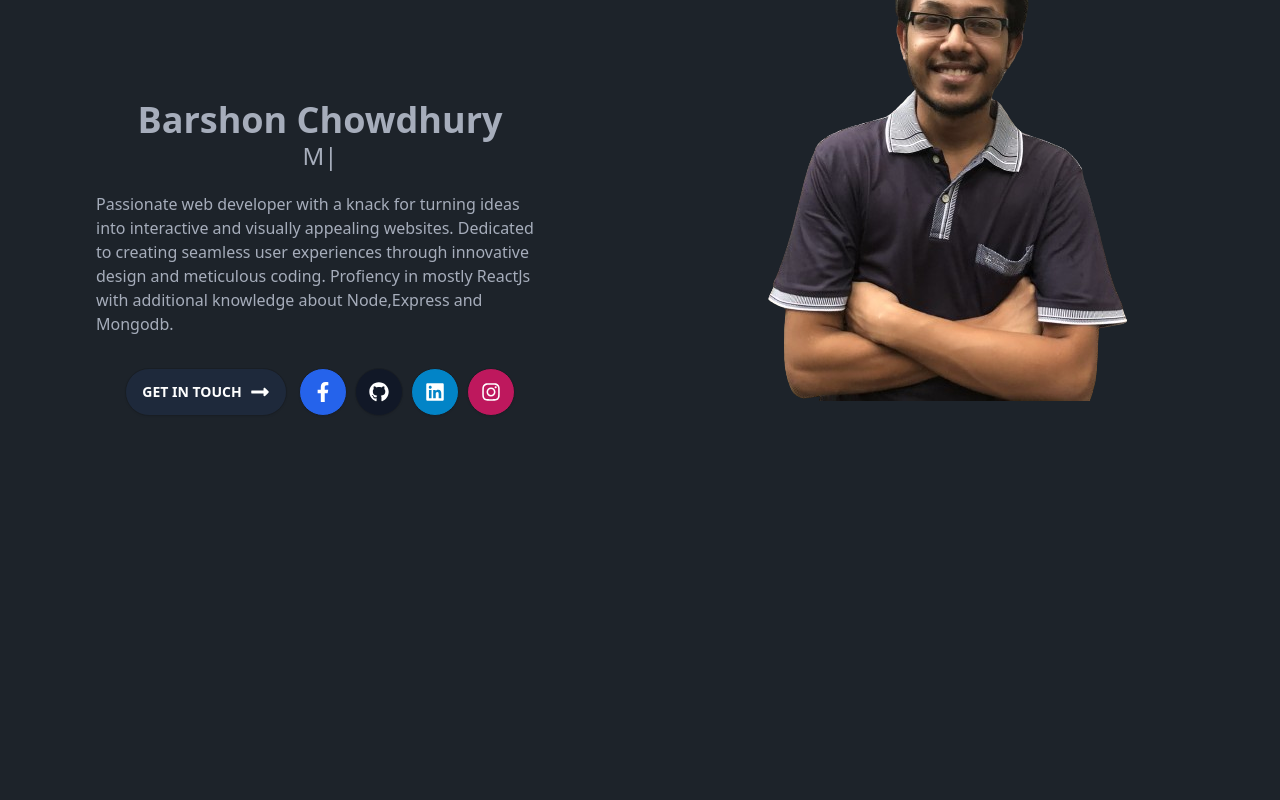
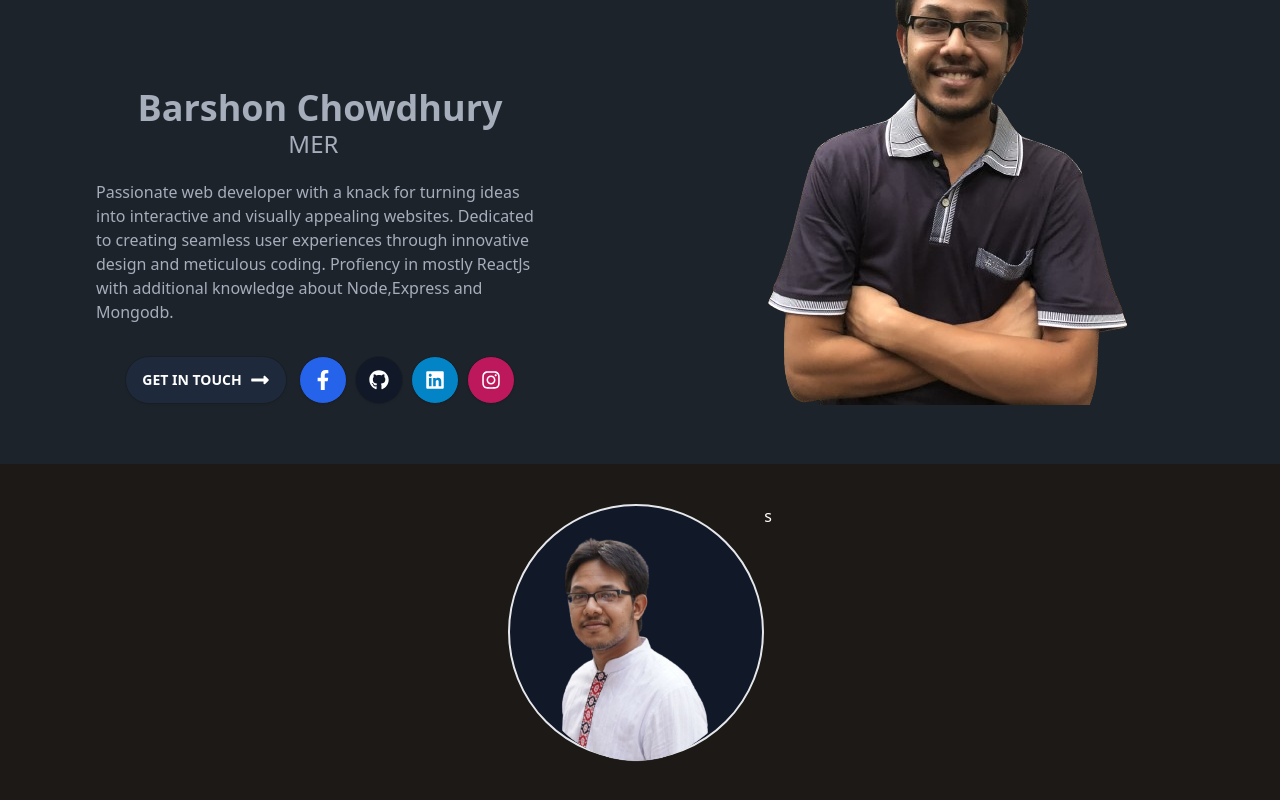
Before and after one commit to Barshonwebdev/Barshon-Portfolio, a React (Vite) app: page / in a window 1280 px wide. Shown: the part 232-1032 px from the top of the page. Before the commit the page ends 800 px from the top, so only its background shows below. Built offline with nearby package versions, Linux system fonts and the light colour scheme; some icons are missing.

Commit message:
about section

```diff
--- a/src/App.jsx
+++ b/src/App.jsx
@@ -1,3 +1,4 @@
+import About from "./components/About";
 import Header from "./components/Header";
 import Home from "./components/Home";
 
@@ -6,6 +7,7 @@ const App = () => {
     <div>
       <Header></Header>
       <Home></Home>
+      <About></About>
     </div>
   );
 };
--- /dev/null
+++ b/src/components/About.jsx
@@ -0,0 +1,18 @@
+import React from 'react';
+import aboutimg from '../assets/aboutimg-PhotoRoom-removebg-preview.png'
+const About = () => {
+    return (
+        <div className='p-10 bg-stone-900 flex justify-center items-center text-white'>
+            <div className='flex flex-col lg:flex-row'>
+                <div className='w-64 h-64 rounded-full border-2 bg-gray-900 order-2 lg:order-1'>
+                    <img className=' mx-auto my-6 ' src={aboutimg} alt="" />
+                </div>
+                <div className='order-1 lg:order-2'>
+                    s
+                </div>
+            </div>
+        </div>
+    );
+};
+
+export default About;
--- a/src/components/Home.jsx
+++ b/src/components/Home.jsx
@@ -11,9 +11,9 @@ import { FaLinkedin } from "react-icons/fa";
 
 const Home = () => {
     return (
-      <div className="flex flex-col md:flex-row items-center">
+      <div className="flex flex-col md:flex-row items-center my-5">
         <Slide className="lg:w-1/2" direction="left">
-          <div className="flex flex-col justify-center items-center mx-10 mt-32 mb-10 ">
+          <div className="flex flex-col justify-center items-center mx-10 mt-24 mb-10 ">
             <FaComputer className="text-9xl"></FaComputer>
             <h2 className="lg:text-4xl text-2xl font-bold">
               Barshon Chowdhury
```
Also changed, not shown: src/assets/aboutimg-PhotoRoom-removebg-preview.png (added), src/assets/aboutimg.png (added).
